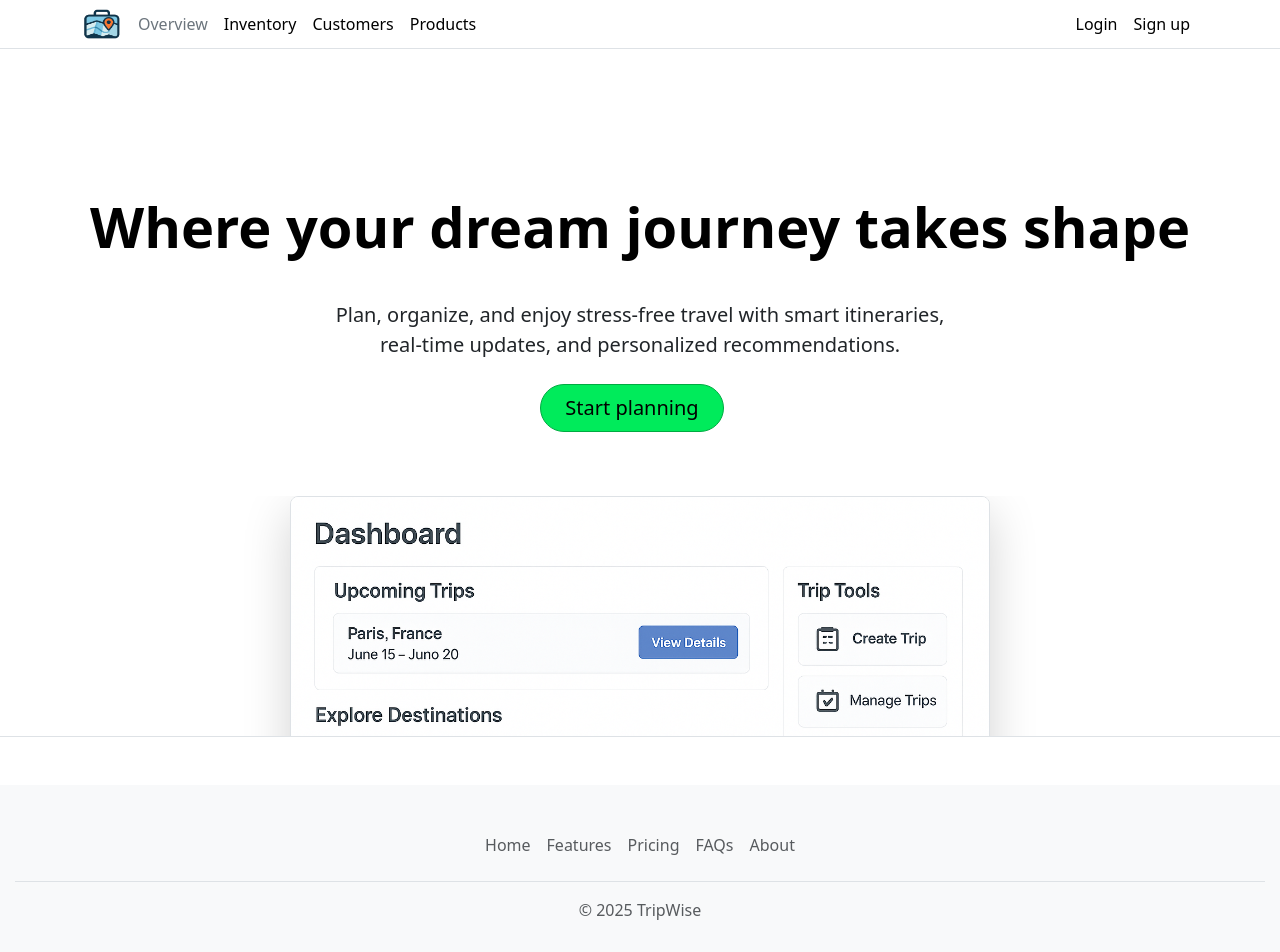
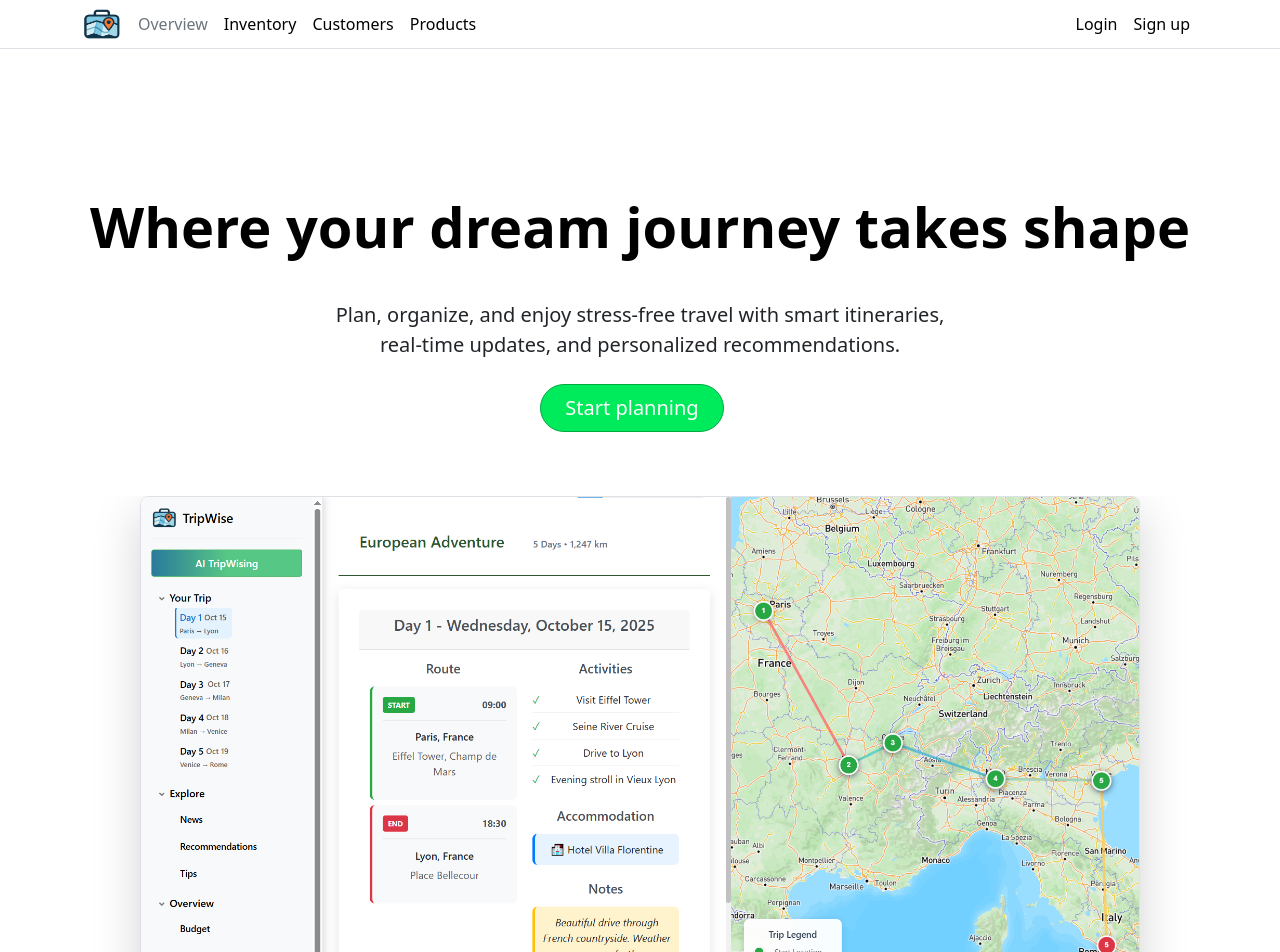
Before and after one commit to GiantbYTES/tripwise, a React (Vite) app in the folder Frontend/: page / in a window 1280 px wide. Shown: the top 952 px of the page. Built offline with nearby package versions, Linux system fonts and the light colour scheme; no server answers.

Commit message:
update homepage 'dashboard image'

```diff
--- a/Frontend/src/pages/HomePage/HomePage.css
+++ b/Frontend/src/pages/HomePage/HomePage.css
@@ -1,10 +1,10 @@
 .homepage-container .btn-primary {
   background-color: #00eb5b !important;
   border-color: #00ab42 !important;
-  color: #000 !important;
+  color: #ffffff !important;
 }
 .homepage-container .btn-primary:hover {
   background-color: #00ab42 !important;
   border-color: #008f34 !important;
-  color: #000 !important;
+  color: #ffffff !important;
 }
--- a/Frontend/src/pages/HomePage/HomePage.jsx
+++ b/Frontend/src/pages/HomePage/HomePage.jsx
@@ -1,6 +1,6 @@
 import React from "react";
 import tripwiseLogo from "../../assets/tripwise_logo_new.png";
-import tripwiseExampleDashboard from "../../assets/example_dashboard.png";
+import tripwiseExampleDashboard from "../../assets/dashboard_example.png";
 import { Container } from "react-bootstrap";
 import { Link } from "react-router-dom";
 import "./HomePage.css";
@@ -28,14 +28,14 @@ export default function HomePage(props) {
       </div>
       <div
         className="overflow-hidden"
-        style={{ maxHeight: "30vh", marginTop: "4rem" }}
+        style={{ maxHeight: "70vh", marginTop: "4rem" }}
       >
         <div className="container px-5">
           <img
             src={tripwiseExampleDashboard}
             className="img-fluid border rounded-3 shadow-lg mb-4 homepage-dashboard-img"
             alt="Example image"
-            width="700"
+            width="1000"
             height="500"
             loading="lazy"
           />
```
Also changed, not shown: Frontend/src/assets/dashboard_example.png (added).
